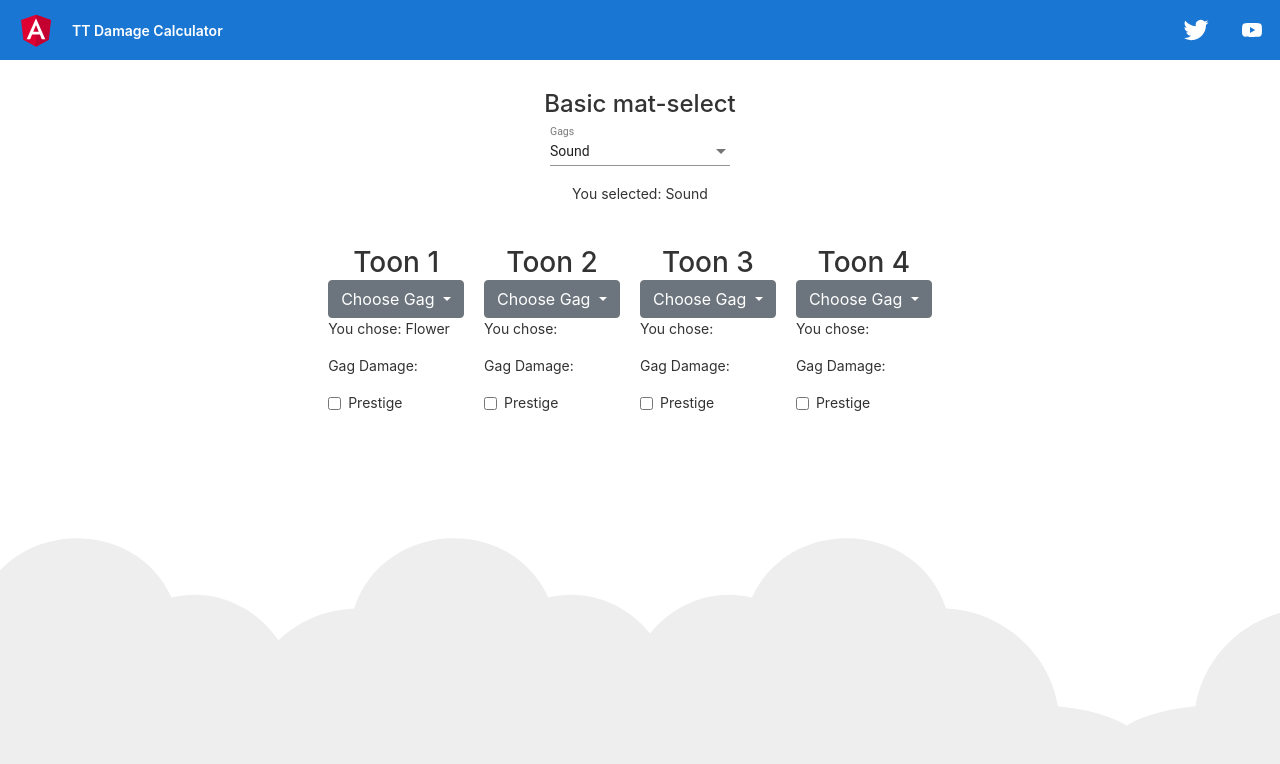
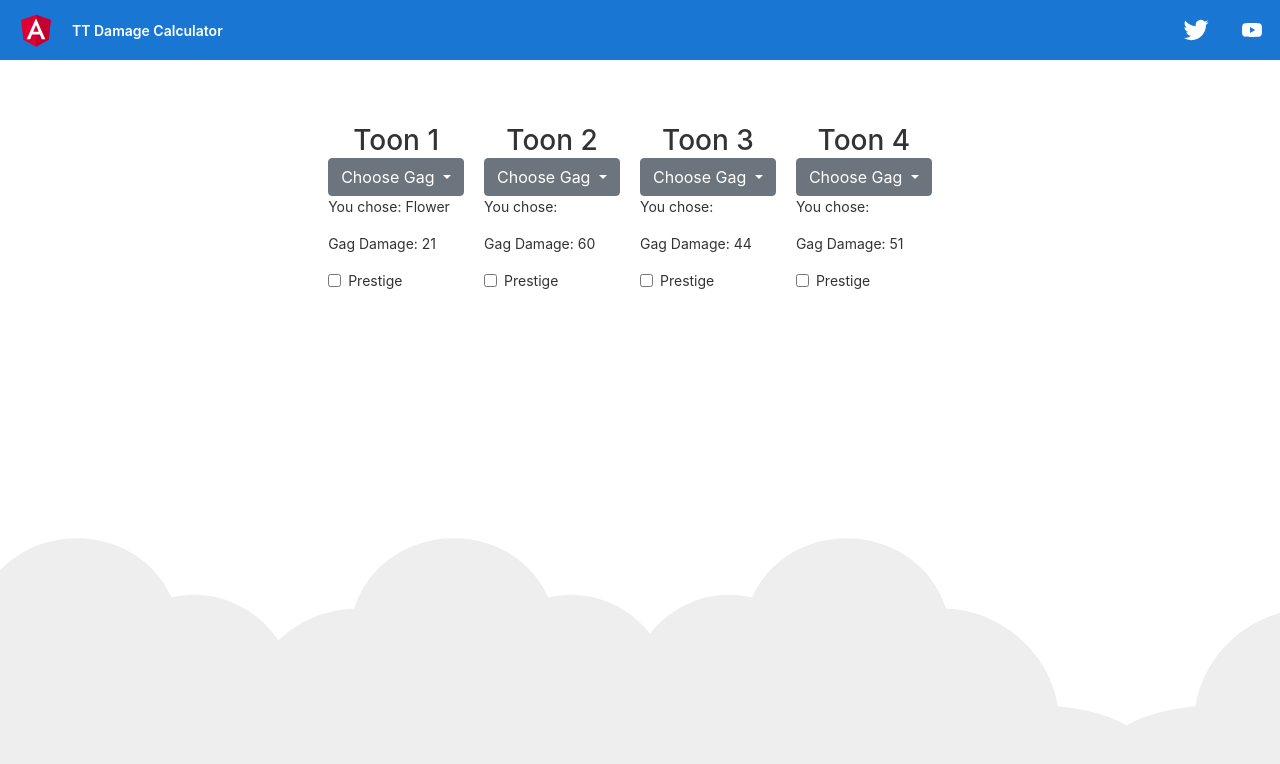
Before and after one commit to BobTabrizi/TTDamageCalculator, an Angular app: page / in a window 1280 px wide. Shown: the top 764 px of the page. Built offline with nearby package versions, Linux system fonts and the light colour scheme.

Commit message:
Added Damage Value on Selection

```diff
--- a/src/app/app.component.html
+++ b/src/app/app.component.html
@@ -332,7 +332,7 @@
 
 
 
-
+<!--
   <h4>Basic mat-select</h4>
   <mat-form-field>
     <mat-label>Gags</mat-label>
@@ -345,7 +345,7 @@
     </mat-select>
   </mat-form-field>
   <p>You selected: {{selected}}</p>
-
+-->
   <!--
 
    <div class="dropdown">
--- a/src/app/gagInfo.ts
+++ b/src/app/gagInfo.ts
@@ -5,8 +5,8 @@ export const gagInfo = [
         gagType:'Toon-Up',
         prestige:'',
         organic:'',
-        minRange:'',
-        maxRange:''
+        minRange:0,
+        maxRange:0
     },
     {
         id:2,
@@ -14,8 +14,8 @@ export const gagInfo = [
         gagType:'Toon-Up',
         prestige:'',
         organic:'',
-        minRange:'',
-        maxrange:''
+        minRange:0,
+        maxRange:0
     },
     {
         id:3,
@@ -23,8 +23,8 @@ export const gagInfo = [
         gagType:'Toon-Up',
         prestige:'',
         organic:'',
-        minRange:'',
-        maxrange:''
+        minRange:0,
+        maxRange:0
     },
     {
         id:4,
@@ -32,8 +32,8 @@ export const gagInfo = [
         gagType:'Toon-Up',
         prestige:'',
         organic:'',
-        minRange:'',
-        maxRange:''
+        minRange:0,
+        maxRange:0
     },
     {
         id:5,
@@ -41,8 +41,8 @@ export const gagInfo = [
         gagType:'Toon-Up',
         prestige:'',
         organic:'',
-        minRange:'',
-        maxRange:''
+        minRange:0,
+        maxRange:0
     },
     {
         id:6,
@@ -50,8 +50,8 @@ export const gagInfo = [
         gagType:'Toon-Up',
         prestige:'',
         organic:'',
-        minRange:'',
-        maxRange:''
+        minRange:0,
+        maxRange:0
     },
     {
         id:7,
@@ -59,8 +59,8 @@ export const gagInfo = [
         gagType:'Toon-Up',
         prestige:'',
         organic:'',
-        minRange:'',
-        maxRange:''
+        minRange:0,
+        maxRange:0
     },
     {
         id:8,
@@ -68,8 +68,8 @@ export const gagInfo = [
         gagType:'Toon-Up',
         prestige:'',
         organic:'',
-        minRange:'',
-        maxRange:''
+        minRange:0,
+        maxRange:0
     },
     {
         id:9,
@@ -149,8 +149,8 @@ export const gagInfo = [
         gagType:'Lure',
         prestige:'',
         organic:'',
-        minRange:'',
-        maxRange:'',
+        minRange:0,
+        maxRange:0,
         knockBack:1.5
     },
     {
@@ -159,8 +159,8 @@ export const gagInfo = [
         gagType:'Lure',
         prestige:'',
         organic:'',
-        minRange:'',
-        maxRange:'',
+        minRange:0,
+        maxRange:0,
         knockBack:1.5
     },
     {
@@ -169,8 +169,8 @@ export const gagInfo = [
         gagType:'Lure',
         prestige:'',
         organic:'',
-        minRange:'',
-        maxRange:'',
+        minRange:0,
+        maxRange:0,
         knockBack:1.5
     },
     {
@@ -179,8 +179,8 @@ export const gagInfo = [
         gagType:'Lure',
         prestige:'',
         organic:'',
-        minRange:'',
-        maxRange:'',
+        minRange:0,
+        maxRange:0,
         knockBack:1.5
     },
     {
@@ -189,8 +189,8 @@ export const gagInfo = [
         gagType:'Lure',
         prestige:'',
         organic:'',
-        minRange:'',
-        maxRange:'',
+        minRange:0,
+        maxRange:0,
         knockBack:1.5
     },
     {
@@ -199,8 +199,8 @@ export const gagInfo = [
         gagType:'Lure',
         prestige:'',
         organic:'',
-        minRange:'',
-        maxRange:'',
+        minRange:0,
+        maxRange:0,
         knockBack:1.5
     },
     {
@@ -209,8 +209,8 @@ export const gagInfo = [
         gagType:'Lure',
         prestige:'',
         organic:'',
-        minRange:'',
-        maxRange:'',
+        minRange:0,
+        maxRange:0,
         knockBack:1.5
     },
     {
@@ -219,8 +219,8 @@ export const gagInfo = [
         gagType:'Lure',
         prestige:'',
         organic:'',
-        minRange:'',
-        maxRange:'',
+        minRange:0,
+        maxRange:0,
         knockBack:1.5
     },
     {
@@ -239,7 +239,7 @@ export const gagInfo = [
         prestige:'',
         organic:'',
         minRange:5,
-        maxrange:16
+        maxRange:16
     },
     {
         id:27,
@@ -248,7 +248,7 @@ export const gagInfo = [
         prestige:'',
         organic:'',
         minRange:9,
-        maxrange:20
+        maxRange:20
     },
     {
         id:28,
--- a/src/app/toon-list/toon-list.component.html
+++ b/src/app/toon-list/toon-list.component.html
@@ -67,7 +67,7 @@
 
       </ul>
       <p>You chose: {{toon.gag}}</p>
-      <p>Gag Damage:</p>
+      <p>Gag Damage: {{toon.maxRange}}</p>
 </div>
 <div class="form-check">
     <input type="checkbox" class="form-check-input" id="exampleCheck1">
--- a/src/app/toon-list/toon-list.component.ts
+++ b/src/app/toon-list/toon-list.component.ts
@@ -20,6 +20,8 @@ gagChoice(gagNumber:number,id:number): void {
 
   console.log(id);
   toons[id - 1].gag = gagInfo[gagNumber - 1].gag;
+
+  toons[id - 1].maxRange = gagInfo[gagNumber -1].maxRange;
 }
 
   ngOnInit(): void {
--- a/src/app/toons.ts
+++ b/src/app/toons.ts
@@ -5,6 +5,8 @@ export const toons = [
         name:'Toon 1',
         prestige:'',
         organic:'',
+        minRange:0,
+        maxRange:21
     },
     {
         id:2,
@@ -12,6 +14,8 @@ export const toons = [
         name:'Toon 2',
         prestige:'',
         organic:'',
+        minRange:0,
+        maxRange:60
     },
     {
         id:3,
@@ -19,6 +23,8 @@ export const toons = [
         name:'Toon 3',
         prestige:'',
         organic:'',
+        minRange:0,
+        maxRange:44
     },
     {
         id:4,
@@ -26,5 +32,7 @@ export const toons = [
         name:'Toon 4',
         prestige:'',
         organic:'',
+        minRange:0,
+        maxRange:51
     },
 ]
```
